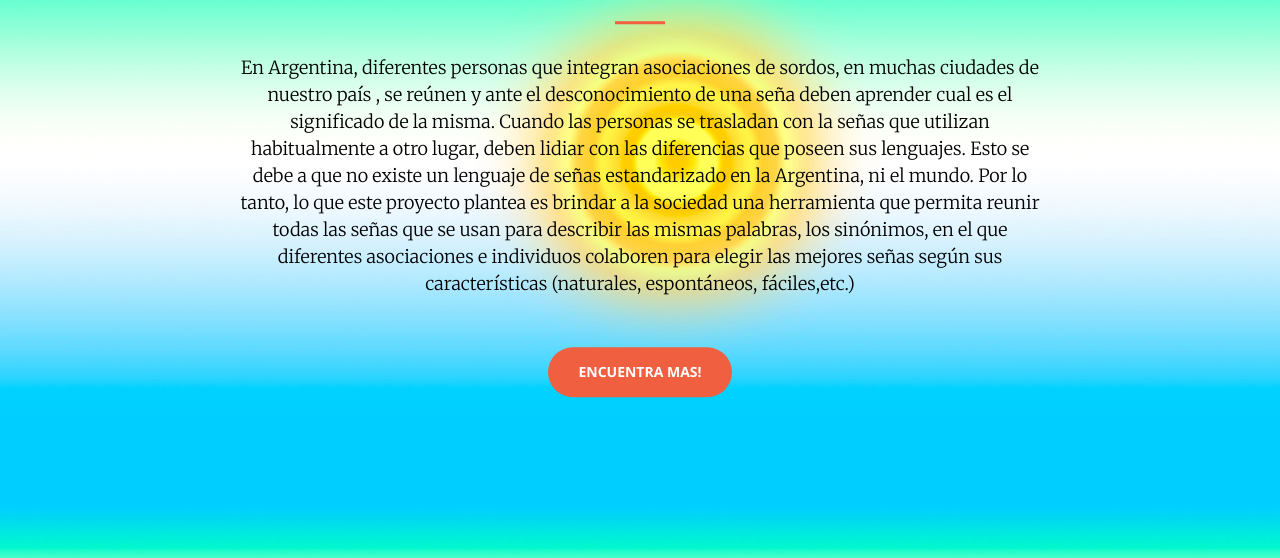
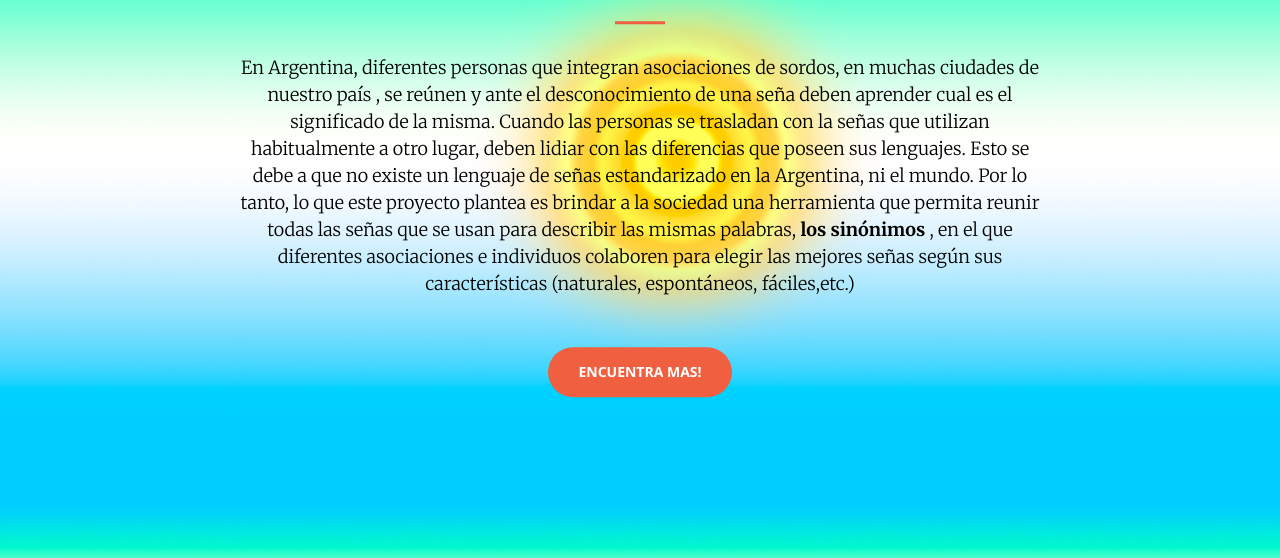
Before and after one commit to toninf/diccionario_sinonimos, a website: page acerca_de/index.html in a window 1280 px wide. Shown: the part 242-800 px from the top of the page. Drawn offline with nearby package versions, Linux system fonts and the light colour scheme.

```diff
--- a/acerca_de/index.html
+++ b/acerca_de/index.html
@@ -78,7 +78,7 @@
                 <hr>
                 <p id="leyenda">En Argentina, diferentes personas que integran asociaciones de sordos, en muchas ciudades de nuestro país , se reúnen y ante el desconocimiento de una seña deben aprender cual es el significado de la misma.
                     Cuando las personas se trasladan con la señas que utilizan habitualmente a otro lugar, deben lidiar con las diferencias que poseen sus lenguajes. Esto se debe a que no existe un lenguaje de señas estandarizado en la Argentina, ni el mundo.
-                    Por lo tanto, lo que este proyecto plantea es brindar a la sociedad una herramienta que permita reunir todas las señas que se usan para describir las mismas palabras, los sinónimos, en el  que diferentes asociaciones e individuos colaboren para elegir las mejores señas según sus características (naturales, espontáneos, fáciles,etc.)</p>
+                    Por lo tanto, lo que este proyecto plantea es brindar a la sociedad una herramienta que permita reunir todas las señas que se usan para describir las mismas palabras,<strong> los sinónimos </strong>, en el  que diferentes asociaciones e individuos colaboren para elegir las mejores señas según sus características (naturales, espontáneos, fáciles,etc.)</p>
                 <a href="#about" class="btn btn-primary btn-xl page-scroll">Encuentra mas!</a>
             </div>
         </div>
```
